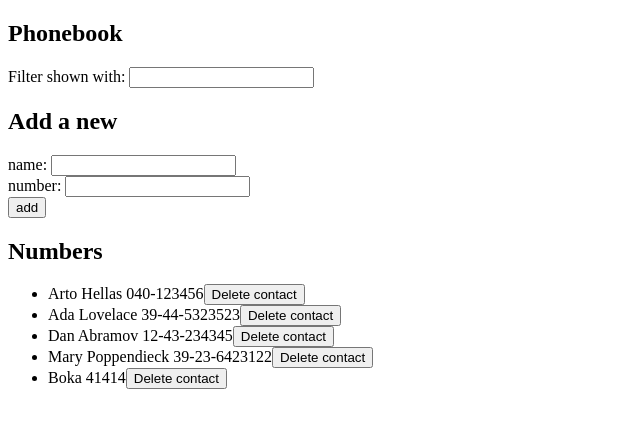
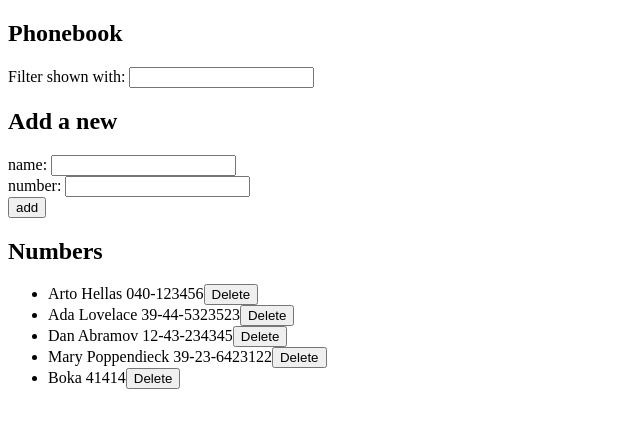
Before and after one commit to klau55/FSO-part2, a React (Create React App) app in the folder phonebook/: page / in a window 1280 px wide. Shown: the top 428 px of the page, without its empty margins (0-640 px from the left). Built offline with nearby package versions, Linux system fonts and the light colour scheme; data requests are answered from the project's data file.

Commit message:
2.14 done

```diff
--- a/phonebook/src/Persons.js
+++ b/phonebook/src/Persons.js
@@ -1,8 +1,8 @@
-const Note = ({ note, deleteperson }) => {
+const Person = ({ person, deleteperson }) => {
     return (
     <li>
-        {note.name} {note.number}
-        <button onClick={deleteperson} id={note.number} >Delete contact</button>
+        {person.name} {person.number}
+        <button onClick={deleteperson} id={person.number} >Delete</button>
     </li>
   )}
 
@@ -11,8 +11,8 @@ const Persons = ({personsToShow, deleteperson}) => (
     <h2>Numbers</h2>
 
     <ul>
-    {personsToShow.map(note =>
-        <Note key={note.id} note={note} deleteperson={deleteperson(note.id, note.name)} />
+    {personsToShow.map(person =>
+        <Person key={person.id} person={person} deleteperson={deleteperson(person.id, person.name)} />
     )}
     </ul>
 </>
```
